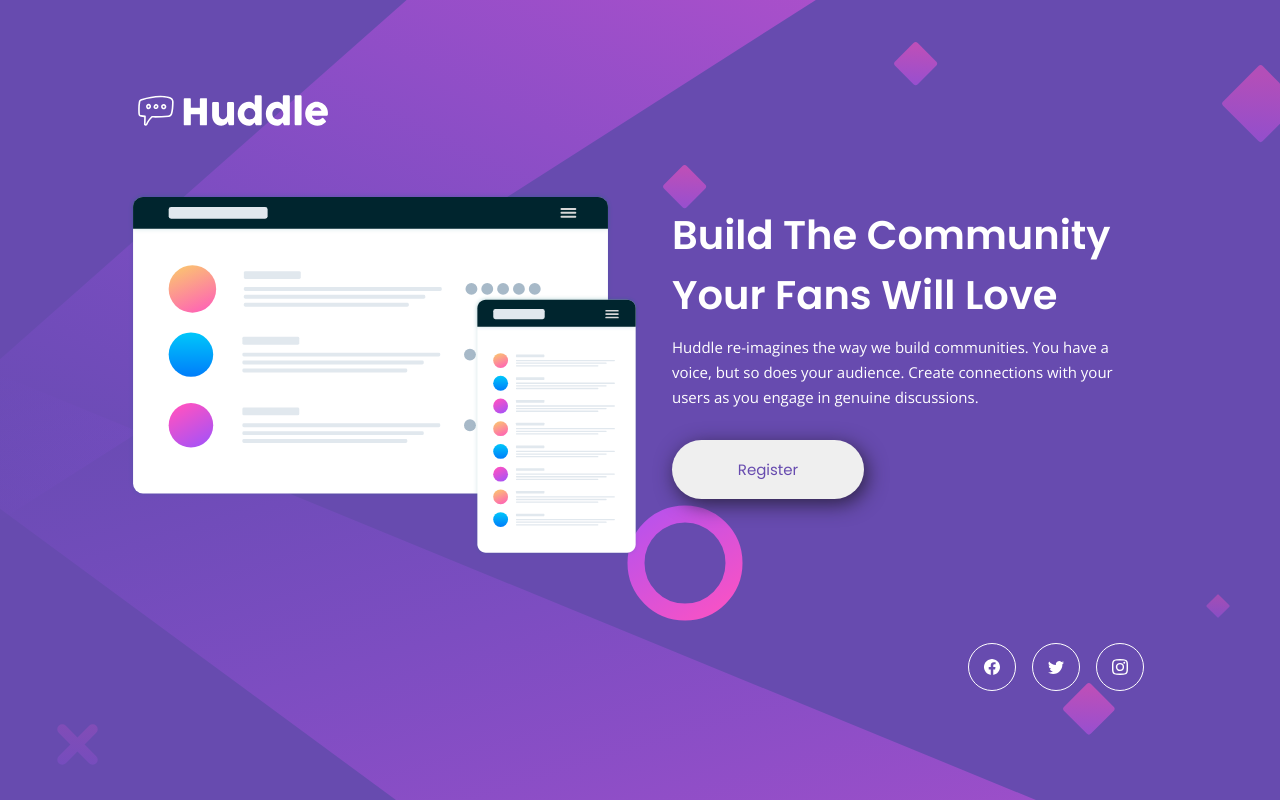
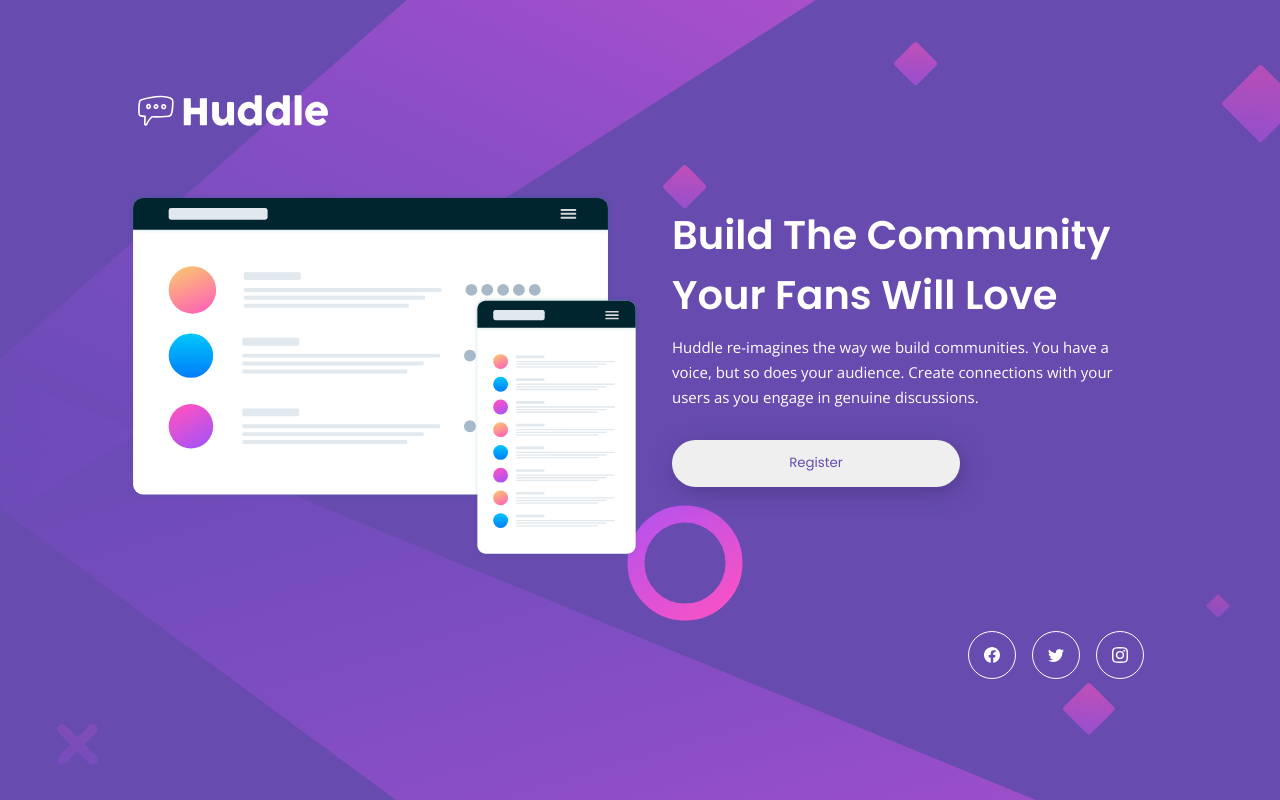
Before and after one commit to OscarAnillo/huddle-landing-page-fe, a React (Create React App) app: page / in a window 1280 px wide. Built offline with nearby package versions, Linux system fonts and the light colour scheme.

Commit message:
add animation to image and text component, hover effect

```diff
--- a/src/App.css
+++ b/src/App.css
@@ -15,6 +15,7 @@
   background-repeat: no-repeat;
   background-origin: border-box;
   position: relative;
+  overflow: hidden;
 }
 img {
   width: 100%;
@@ -155,6 +156,12 @@ img {
     font-family: 'Poppins', sans-serif;
     font-size: 15px;
     font-weight: 400;
+    transition: all .3s ease;
+  }
+  .text button:hover {
+    color: #fff;
+    background-color: hsl(300, 69%, 71%);
+    cursor: pointer;
   }
   .text div {
     width: 100%;
--- a/src/components/img-component.js
+++ b/src/components/img-component.js
@@ -1,8 +1,10 @@
+import 'animate.css';
+
 export default function ImageComponent(){
     return (
         <div className="img-box">
-            <img src="/images/logo.svg" alt="logo" />
-            <div className="img-bg"></div>
+            <img src="/images/logo.svg" alt="logo" className="animate__animated animate__wobble" />
+            <div className="img-bg animate__animated animate__backInUp"></div>
         </div>
     )
 }
--- a/src/components/text-component.js
+++ b/src/components/text-component.js
@@ -1,8 +1,9 @@
-import { BsFacebook, BsTwitter, BsInstagram } from 'react-icons/bs'
+import { BsFacebook, BsTwitter, BsInstagram } from 'react-icons/bs';
+import 'animate.css';
 
 export default function TextComponent(){
     return (
-        <div className='text'>
+        <div className='text animate__animated animate__fadeInDownBig'>
             <h1>Build the community your fans will love</h1>
             <p>Huddle re-imagines the way we build communities. You have a voice, but so does your audience. Create connections with your users as you engage in genuine discussions.</p>
             <button>Register</button>
```
